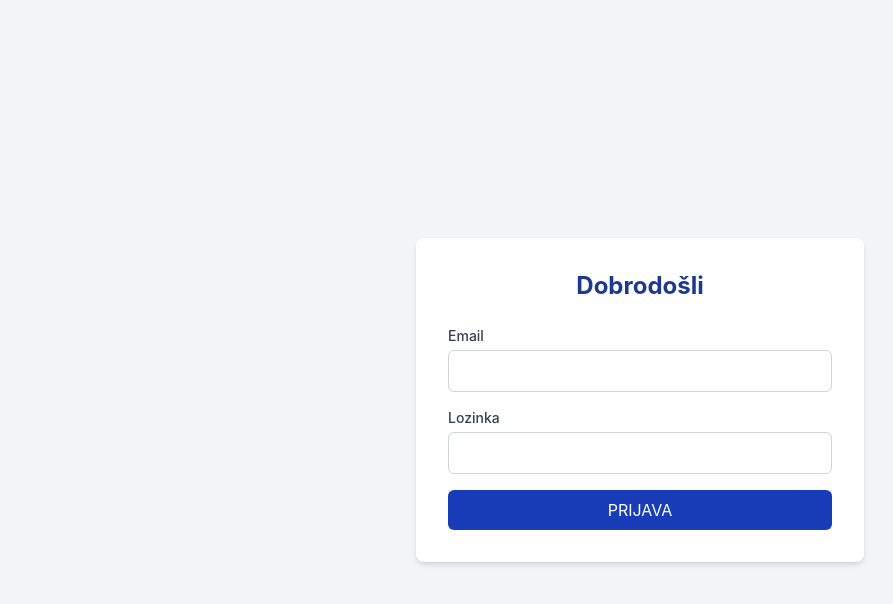
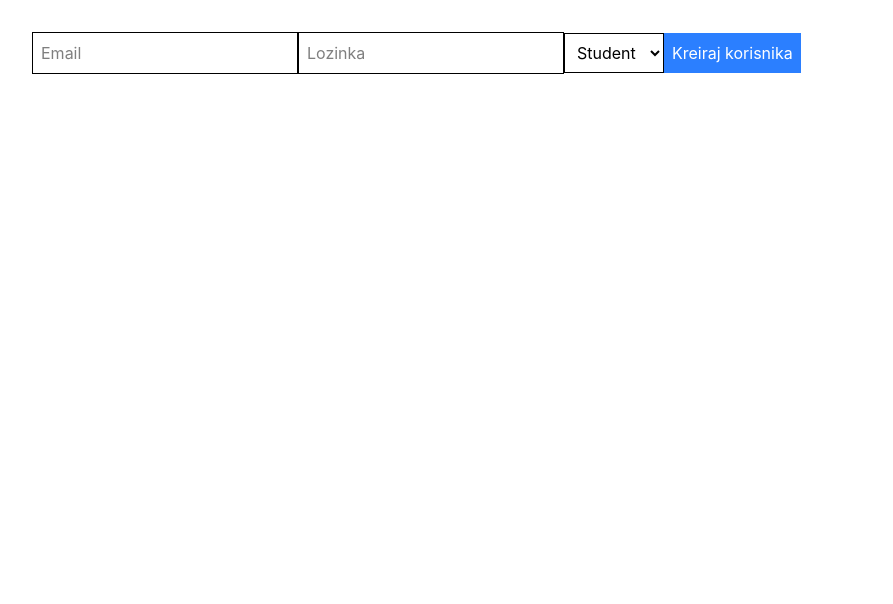
Before and after one commit to niksagc/ednevnikhr, a Next.js app: page / in a window 1280 px wide. Shown: the top 604 px of the page, without its empty margins (0-893 px from the left). Built offline with nearby package versions, Linux system fonts and the light colour scheme; no server answers.

Commit message:
Update page.tsx

```diff
--- a/app/page.tsx
+++ b/app/page.tsx
@@ -1,71 +1,31 @@
 'use client';
+import { useState } from 'react';
 
-import { useState } from 'react';
-import { supabase } from '@/lib/supabaseClient';
-import { useRouter } from 'next/navigation';
-
-export default function LoginPage() {
+export default function CreateUserPage() {
   const [email, setEmail] = useState('');
   const [password, setPassword] = useState('');
-  const [error, setError] = useState('');
-  const router = useRouter();
+  const [role, setRole] = useState('student');
 
-  const handleLogin = async (e: React.FormEvent) => {
+  const handleSubmit = async (e: React.FormEvent) => {
     e.preventDefault();
-    setError('');
-
-    const { error } = await supabase.auth.signInWithPassword({
-      email,
-      password,
+    const res = await fetch('/api/admin/create-user', {
+      method: 'POST',
+      body: JSON.stringify({ email, password, full_name: 'Korisnik', role }),
     });
-
-    if (error) {
-      setError(error.message);
-    } else {
-      router.push('/dashboard'); // Preusmjeri nakon uspješne prijave
-    }
+    if (res.ok) alert('Korisnik kreiran!');
+    else alert('Greška!');
   };
 
   return (
-    <div className="flex min-h-screen items-center justify-center bg-gray-100">
-      <div className="w-full max-w-md rounded-lg bg-white p-8 shadow-md">
-        <h1 className="mb-6 text-center text-2xl font-bold text-blue-900">
-          Dobrodošli
-        </h1>
-        {error && <p className="mb-4 text-red-600">{error}</p>}
-        <form onSubmit={handleLogin} className="space-y-4">
-          <div>
-            <label className="block text-sm font-medium text-gray-700">
-              Email
-            </label>
-            <input
-              type="email"
-              value={email}
-              onChange={(e) => setEmail(e.target.value)}
-              className="mt-1 w-full rounded-md border border-gray-300 p-2"
-              required
-            />
-          </div>
-          <div>
-            <label className="block text-sm font-medium text-gray-700">
-              Lozinka
-            </label>
-            <input
-              type="password"
-              value={password}
-              onChange={(e) => setPassword(e.target.value)}
-              className="mt-1 w-full rounded-md border border-gray-300 p-2"
-              required
-            />
-          </div>
-          <button
-            type="submit"
-            className="w-full rounded-md bg-blue-800 py-2 text-white hover:bg-blue-900"
-          >
-            PRIJAVA
-          </button>
-        </form>
-      </div>
-    </div>
+    <form onSubmit={handleSubmit} className="p-8 space-y-4">
+      <input type="email" onChange={e => setEmail(e.target.value)} placeholder="Email" className="border p-2" />
+      <input type="password" onChange={e => setPassword(e.target.value)} placeholder="Lozinka" className="border p-2" />
+      <select onChange={e => setRole(e.target.value)} className="border p-2">
+        <option value="student">Student</option>
+        <option value="teacher">Teacher</option>
+        <option value="admin">Admin</option>
+      </select>
+      <button type="submit" className="bg-blue-500 text-white p-2">Kreiraj korisnika</button>
+    </form>
   );
 }
```
